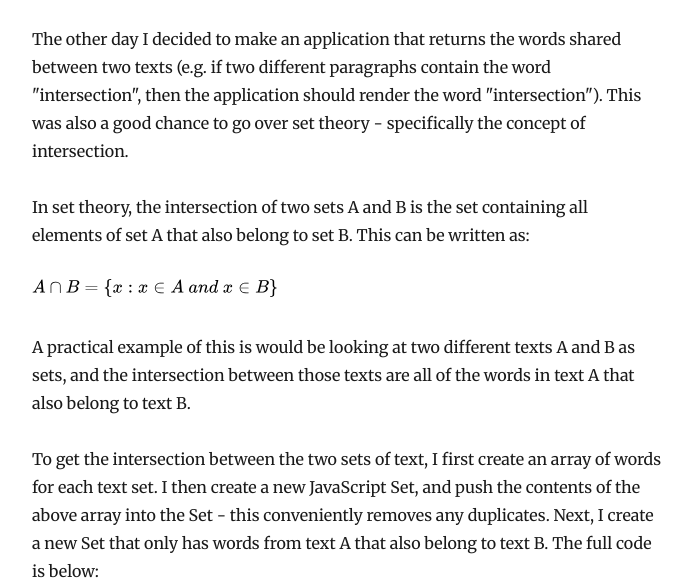
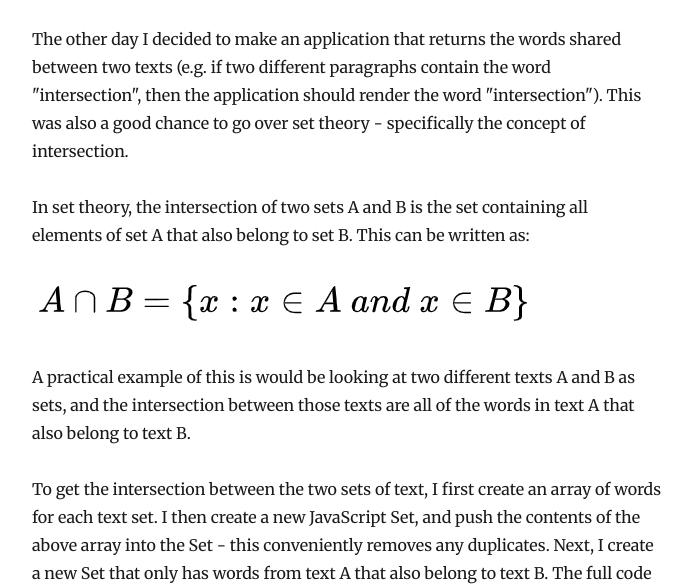
Before and after one commit to ezramizrahi/blog, a Gatsby site: page /10-text-similarity/ in a window 1280 px wide. Shown: the part 214-800 px from the top of the page, without its empty margins (293-985 px from the left). Built offline with nearby package versions, Linux system fonts and the light colour scheme; Gatsby itself is replaced by a stand-in of ours; some packages are replaced by stand-ins of ours.

Commit message:
intersection

```diff
--- a/content/blog/10-text-similarity/index.md
+++ b/content/blog/10-text-similarity/index.md
@@ -7,7 +7,7 @@ The other day I decided to make an application that returns the words shared bet
 
 In set theory, the intersection of two sets A and B is the set containing all elements of set A that also belong to set B. This can be written as:
 
-![Equation](equation.svg)
+![Intersection](intersection.png)
 
 A practical example of this is would be looking at two different texts A and B as sets, and the intersection between those texts are all of the words in text A that also belong to text B.
 
```
Also changed, not shown: content/blog/10-text-similarity/intersection.png (added).
